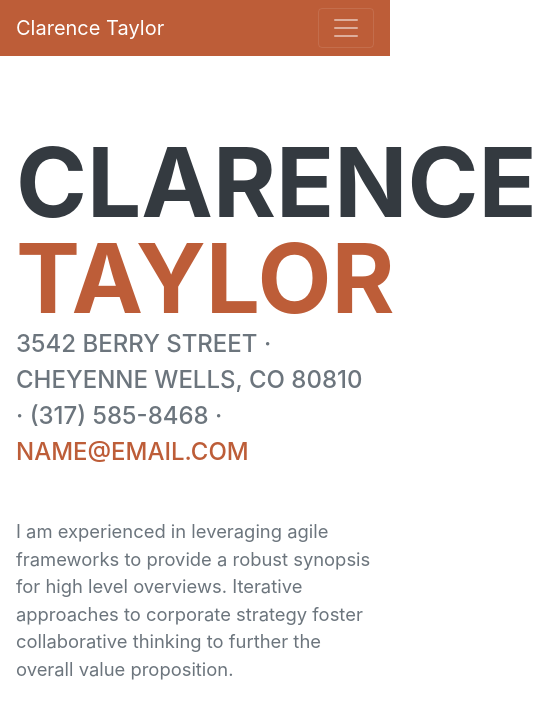
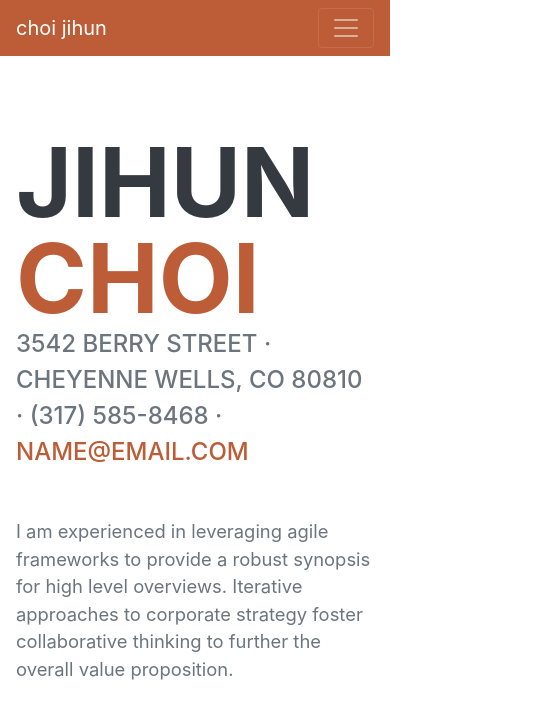
Before and after one commit to boy0516/boy0516.github.io, a plain HTML site: page index.html in a window 390 px wide. Shown: the top 726 px of the page, 537 px wide, since content can reach past the window. Drawn offline with nearby package versions, Linux system fonts and the light colour scheme; a web font is replaced by a local one.

Commit message:
update my name

```diff
--- a/index.html
+++ b/index.html
@@ -19,7 +19,7 @@
         <!-- Navigation-->
         <nav class="navbar navbar-expand-lg navbar-dark bg-primary fixed-top" id="sideNav">
             <a class="navbar-brand js-scroll-trigger" href="#page-top">
-                <span class="d-block d-lg-none">Clarence Taylor</span>
+                <span class="d-block d-lg-none">choi jihun</span>
                 <span class="d-none d-lg-block"><img class="img-fluid img-profile rounded-circle mx-auto mb-2" src="assets/img/profile.jpg" alt="" /></span>
             </a>
             <button class="navbar-toggler" type="button" data-toggle="collapse" data-target="#navbarSupportedContent" aria-controls="navbarSupportedContent" aria-expanded="false" aria-label="Toggle navigation"><span class="navbar-toggler-icon"></span></button>
@@ -40,8 +40,8 @@
             <section class="resume-section" id="about">
                 <div class="resume-section-content">
                     <h1 class="mb-0">
-                        Clarence
-                        <span class="text-primary">Taylor</span>
+                        jihun
+                        <span class="text-primary">choi</span>
                     </h1>
                     <div class="subheading mb-5">
                         3542 Berry Street · Cheyenne Wells, CO 80810 · (317) 585-8468 ·
```
